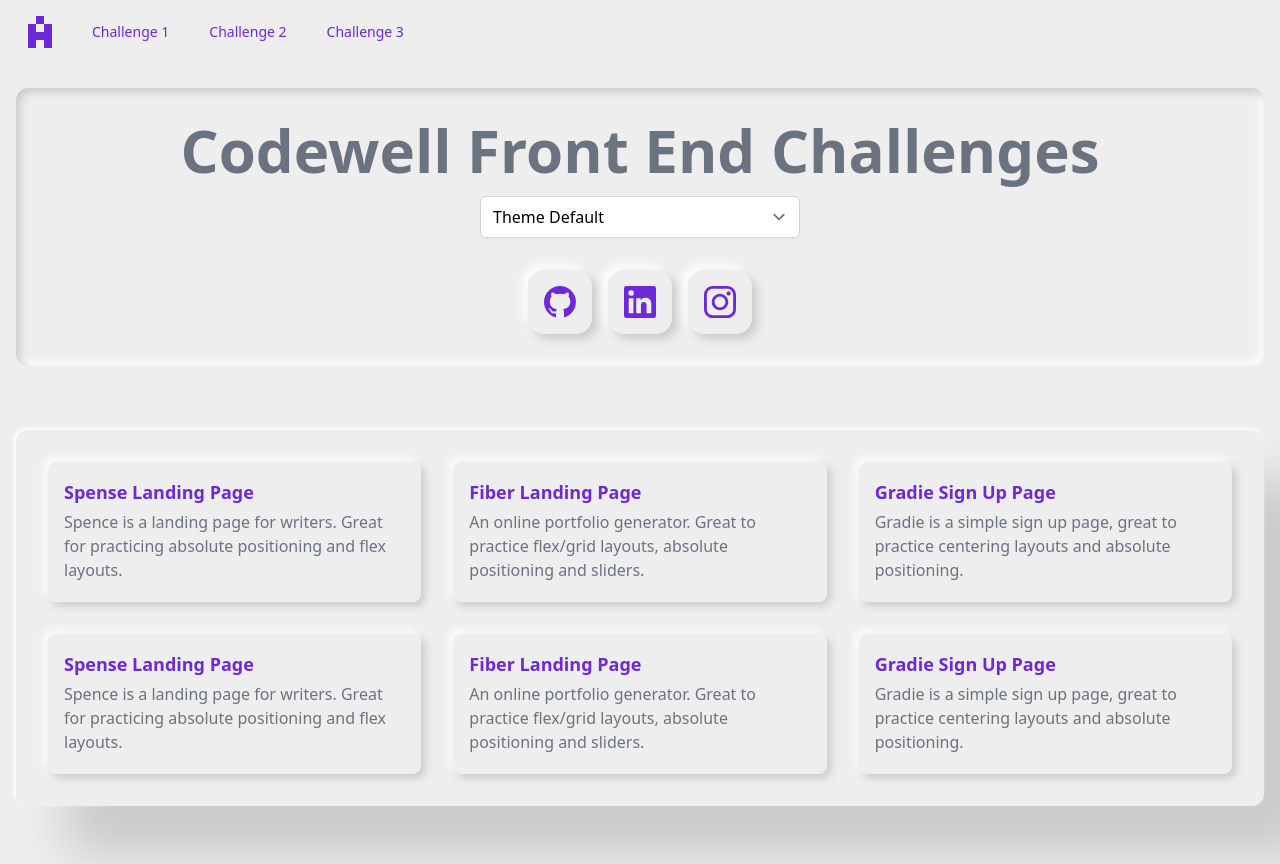
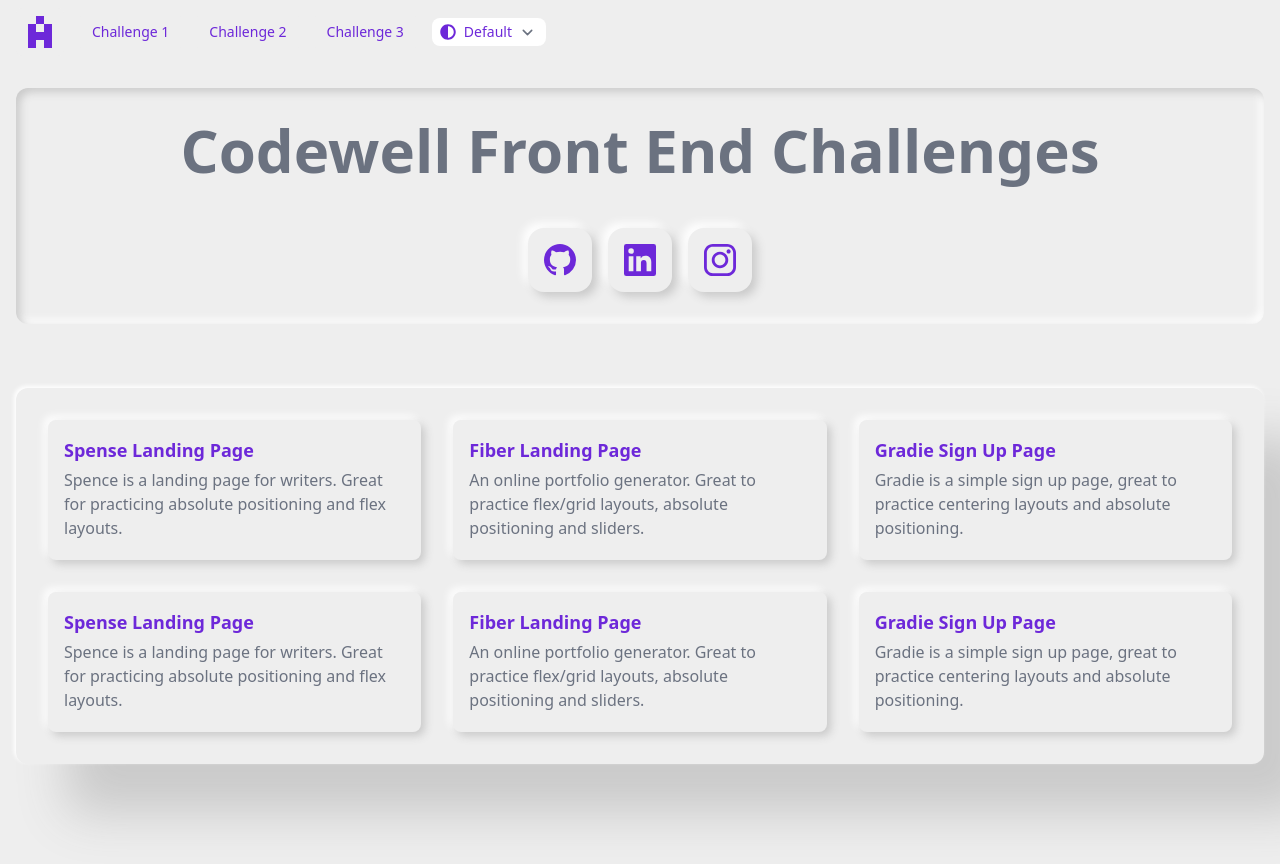
Before and after one commit to AndrewHeinke/codewell-frontend-challenges, a Vue app: page / in a window 1280 px wide. Built offline with nearby package versions, Linux system fonts and the light colour scheme; what @tailwindcss/typography would draw is missing.

Commit message:
refactor: theme select input styles

```diff
--- a/src/App.vue
+++ b/src/App.vue
@@ -12,7 +12,7 @@
                             </svg>
                         </router-link>
                     </div>
-                    <div class="hidden md:block py-8 pr-8">
+                    <div class="hidden md:block py-8 pr-4">
                         <div class="ml-4 flex items-baseline">
                             <router-link
                                 v-for="(link, i) in links"
@@ -33,6 +33,32 @@
                                 >
                             </router-link>
                         </div>
+                    </div>
+
+                    <div class="select-wrapper">
+                        <div class="select-prepend">
+                            <svg
+                                aria-hidden="true"
+                                class="w-4 h-4"
+                                focusable="false"
+                                xmlns="http://www.w3.org/2000/svg"
+                                viewBox="0 0 512 512"
+                            >
+                                <path
+                                    fill="currentColor"
+                                    d="M8 256c0 136.966 111.033 248 248 248s248-111.034 248-248S392.966 8 256 8 8 119.033 8 256zm248 184V72c101.705 0 184 82.311 184 184 0 101.705-82.311 184-184 184z"
+                                ></path>
+                            </svg>
+                        </div>
+                        <label class="sr-only" for="theme-select">Set Theme</label>
+                        <select name="theme" id="theme-select">
+                            <option value="0">Default</option>
+                            <option value="1">Blue</option>
+                            <option value="2">Green</option>
+                            <option value="3">Purple</option>
+                            <option value="4">Orange</option>
+                            <option value="5">Dark</option>
+                        </select>
                     </div>
                 </div>
 
@@ -111,6 +137,7 @@
 
 <script>
 import { defineComponent } from 'vue';
+import { colorSchemes } from './assets/color-schemes';
 
 export default defineComponent({
     data: () => ({
@@ -121,5 +148,38 @@ export default defineComponent({
             { text: 'Challenge 3', to: '/Challenge3' },
         ],
     }),
+    mounted() {
+        const myStorage = window.localStorage;
+        const root = document.documentElement;
+
+        document.getElementById('theme-select').addEventListener('change', function () {
+            populateStorage();
+        });
+
+        if (!myStorage.getItem('colorIndex')) {
+            populateStorage();
+        } else {
+            setStyles();
+        }
+
+        function setStyles() {
+            let colorIndex = myStorage.getItem('colorIndex');
+            let activeColor = colorSchemes[colorIndex];
+
+            document.getElementById('theme-select').value = colorIndex;
+
+            root.style.setProperty('--bg-color', activeColor.bgColor);
+            root.style.setProperty('--text-color', activeColor.textColor);
+            root.style.setProperty('--shadow-light', activeColor.shadowLight);
+            root.style.setProperty('--shadow-dark', activeColor.shadowDark);
+            root.style.setProperty('--link-color', activeColor.linkColor);
+        }
+
+        function populateStorage() {
+            myStorage.setItem('colorIndex', document.getElementById('theme-select').value);
+
+            setStyles();
+        }
+    },
 });
 </script>
--- a/src/assets/main.css
+++ b/src/assets/main.css
@@ -87,6 +87,38 @@ input::-moz-placeholder {
     box-shadow: 2px 2px 2px 0px var(--shadow-dark) inset,
         -2px -2px 2px 0px var(--shadow-light) inset;
     transition: box-shadow 500ms ease;
+}
+
+.select-wrapper {
+    @apply flex flex-wrap items-stretch w-full relative rounded-lg;
+}
+
+.select-prepend {
+    display: flex;
+    border-top-left-radius: 0.5rem;
+    border-bottom-left-radius: 0.5rem;
+    align-items: center;
+    padding: 0.25rem 0.5rem;
+    justify-content: center;
+    color: var(--link-color);
+    background-color: white;
+}
+
+#theme-select {
+    @apply flex-1 relative text-sm cursor-pointer;
+    border-radius: 0.5rem;
+    border-top-left-radius: 0;
+    border-bottom-left-radius: 0;
+    padding: 0.25rem 2rem 0.25rem 0;
+    outline: none;
+    border: none;
+    box-shadow: none;
+    color: var(--link-color);
+    background-color: white;
+}
+
+#theme-select #theme-select::before {
+    content: '';
 }
 
 /* homepage styles */
--- a/src/views/Home.vue
+++ b/src/views/Home.vue
@@ -3,21 +3,6 @@
         <div class="container py-6">
             <div class="homepage-title-section rounded-xl p-8 text-center mb-16">
                 <h1 class="homepage-title-heading">Codewell Front End Challenges</h1>
-                <div>
-                    <label class="sr-only" for="theme-select">Set Theme</label>
-                    <select
-                        class="block w-full mt-1 rounded-md border-gray-300 shadow-sm focus:border-indigo-300 focus:ring focus:ring-indigo-200 focus:ring-opacity-50 max-w-xs mx-auto"
-                        name="theme"
-                        id="theme-select"
-                    >
-                        <option value="0">Theme Default</option>
-                        <option value="1">Theme Blue</option>
-                        <option value="2">Theme Green</option>
-                        <option value="3">Theme Purple</option>
-                        <option value="4">Theme Orange</option>
-                        <option value="5">Theme Dark</option>
-                    </select>
-                </div>
                 <div class="flex justify-center pt-8">
                     <a
                         class="morph-btn"
@@ -134,44 +119,3 @@
         </div>
     </main>
 </template>
-
-<script>
-import { defineComponent } from 'vue';
-import { colorSchemes } from '../assets/color-schemes';
-
-export default defineComponent({
-    mounted() {
-        const myStorage = window.localStorage;
-        const root = document.documentElement;
-
-        document.getElementById('theme-select').addEventListener('change', function () {
-            populateStorage();
-        });
-
-        if (!myStorage.getItem('colorIndex')) {
-            populateStorage();
-        } else {
-            setStyles();
-        }
-
-        function setStyles() {
-            let colorIndex = myStorage.getItem('colorIndex');
-            let activeColor = colorSchemes[colorIndex];
-
-            document.getElementById('theme-select').value = colorIndex;
-
-            root.style.setProperty('--bg-color', activeColor.bgColor);
-            root.style.setProperty('--text-color', activeColor.textColor);
-            root.style.setProperty('--shadow-light', activeColor.shadowLight);
-            root.style.setProperty('--shadow-dark', activeColor.shadowDark);
-            root.style.setProperty('--link-color', activeColor.linkColor);
-        }
-
-        function populateStorage() {
-            myStorage.setItem('colorIndex', document.getElementById('theme-select').value);
-
-            setStyles();
-        }
-    },
-});
-</script>
```
